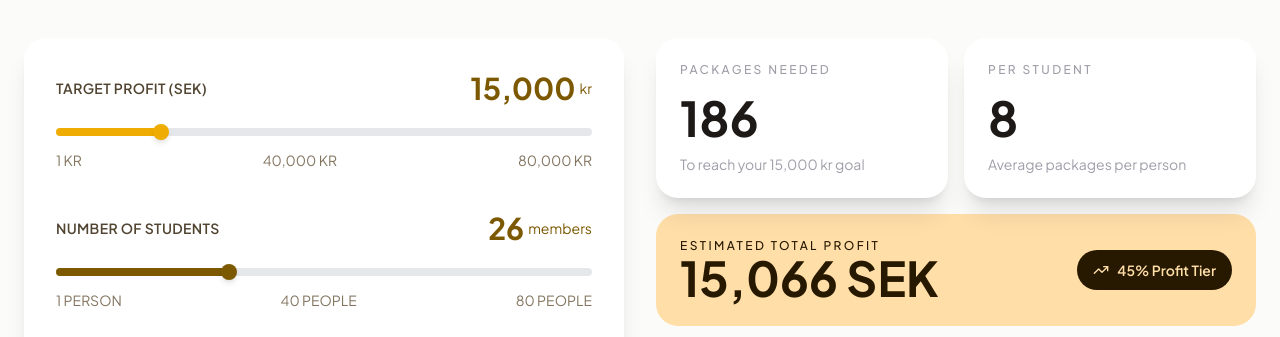
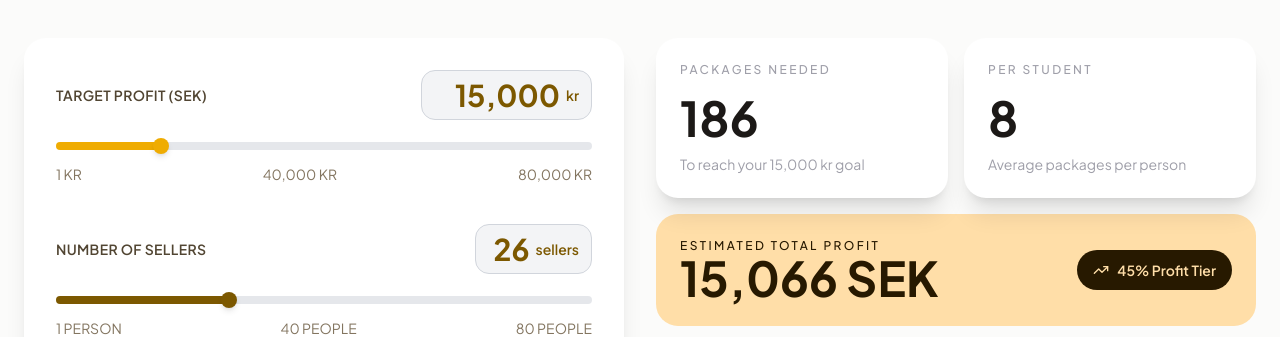
Before and after one commit to apponislam/proteinw-frontend, a Next.js app: page /profit in a window 1280 px wide. Shown: the part 355-692 px from the top of the page. Built offline with nearby package versions, Linux system fonts and the light colour scheme; no server answers.

Commit message:
fundraising calculation fixed

```diff
--- a/components/profit/FundraisingCalculatorLeft.tsx
+++ b/components/profit/FundraisingCalculatorLeft.tsx
@@ -32,11 +32,18 @@ export default function FundraisingCalculatorLeft({ targetProfit, setTargetProfi
 
     const handleTargetChange = (e: React.ChangeEvent<HTMLInputElement>) => {
         const raw = e.target.value.replace(/\D/g, "");
-        setTargetInput(raw);
+        if (!raw) {
+            setTargetInput("");
+            setTargetProfit(0);
+            return;
+        }
         const num = parseInt(raw, 10);
         if (!isNaN(num)) {
-            setTargetProfit(num);
+            const capped = Math.min(num, 80000);
+            setTargetInput(String(capped));
+            setTargetProfit(capped);
         } else {
+            setTargetInput("");
             setTargetProfit(0);
         }
     };
@@ -47,17 +54,27 @@ export default function FundraisingCalculatorLeft({ targetProfit, setTargetProfi
         if (isNaN(num) || num <= 0) {
             num = 1;
         }
+        if (num > 80000) {
+            num = 80000;
+        }
         setTargetProfit(num);
         setTargetInput(num.toLocaleString());
     };
 
     const handleStudentChange = (e: React.ChangeEvent<HTMLInputElement>) => {
         const raw = e.target.value.replace(/\D/g, "");
-        setStudentInput(raw);
+        if (!raw) {
+            setStudentInput("");
+            setStudents(0);
+            return;
+        }
         const num = parseInt(raw, 10);
         if (!isNaN(num)) {
-            setStudents(num);
+            const capped = Math.min(num, 80);
+            setStudentInput(String(capped));
+            setStudents(capped);
         } else {
+            setStudentInput("");
             setStudents(0);
         }
     };
@@ -67,6 +84,9 @@ export default function FundraisingCalculatorLeft({ targetProfit, setTargetProfi
         let num = parseInt(studentInput.replace(/\D/g, ""), 10);
         if (isNaN(num) || num <= 0) {
             num = 1;
+        }
+        if (num > 80) {
+            num = 80;
         }
         setStudents(num);
         setStudentInput(String(num));
@@ -82,7 +102,7 @@ export default function FundraisingCalculatorLeft({ targetProfit, setTargetProfi
                             <h3 className="text-xs sm:text-sm font-semibold uppercase tracking-wide text-[#514532]">TARGET PROFIT (SEK)</h3>
 
                             <div
-                                className="flex items-center gap-1 cursor-text"
+                                className="flex items-center gap-1.5 px-3 py-1.5 bg-gray-100 hover:bg-gray-200/80 border border-gray-300 rounded-xl cursor-text transition-all focus-within:bg-white focus-within:border-[#EFAC02] focus-within:ring-2 focus-within:ring-[#EFAC02]/20"
                                 title="Click to type custom target profit"
                             >
                                 <input
@@ -98,7 +118,7 @@ export default function FundraisingCalculatorLeft({ targetProfit, setTargetProfi
                                     className="text-2xl sm:text-3xl font-bold text-[#7C5800] bg-transparent outline-none text-right transition-all min-w-16"
                                     style={{ width: `${Math.max(1, (isTargetFocused ? targetInput : targetProfit.toLocaleString()).length) * 0.7}em` }}
                                 />
-                                <span className="text-xs sm:text-sm font-normal text-[#7C5800] shrink-0">kr</span>
+                                <span className="text-xs sm:text-sm font-semibold text-[#7C5800] shrink-0">kr</span>
                             </div>
                         </div>
 
@@ -121,14 +141,14 @@ export default function FundraisingCalculatorLeft({ targetProfit, setTargetProfi
                         </div>
                     </div>
 
-                    {/* STUDENTS */}
+                    {/* SELLERS */}
                     <div>
                         <div className="mb-3 flex flex-wrap items-center justify-between gap-2">
-                            <h3 className="text-xs sm:text-sm font-semibold uppercase tracking-wide text-[#514532]">NUMBER OF STUDENTS</h3>
+                            <h3 className="text-xs sm:text-sm font-semibold uppercase tracking-wide text-[#514532]">NUMBER OF SELLERS</h3>
 
                             <div
-                                className="flex items-center gap-1 cursor-text"
-                                title="Click to type number of members"
+                                className="flex items-center gap-1.5 px-3 py-1.5 bg-gray-100 hover:bg-gray-200/80 border border-gray-300 rounded-xl cursor-text transition-all focus-within:bg-white focus-within:border-[#7C5800] focus-within:ring-2 focus-within:ring-[#7C5800]/20"
+                                title="Click to type number of sellers"
                             >
                                 <input
                                     type="text"
@@ -143,7 +163,7 @@ export default function FundraisingCalculatorLeft({ targetProfit, setTargetProfi
                                     className="text-2xl sm:text-3xl font-bold text-[#7C5800] bg-transparent outline-none text-right transition-all min-w-8"
                                     style={{ width: `${Math.max(1, (isStudentFocused ? studentInput : String(students)).length) * 0.7}em` }}
                                 />
-                                <span className="text-xs sm:text-sm font-normal text-[#7C5800] shrink-0">members</span>
+                                <span className="text-xs sm:text-sm font-semibold text-[#7C5800] shrink-0">sellers</span>
                             </div>
                         </div>
 
```
